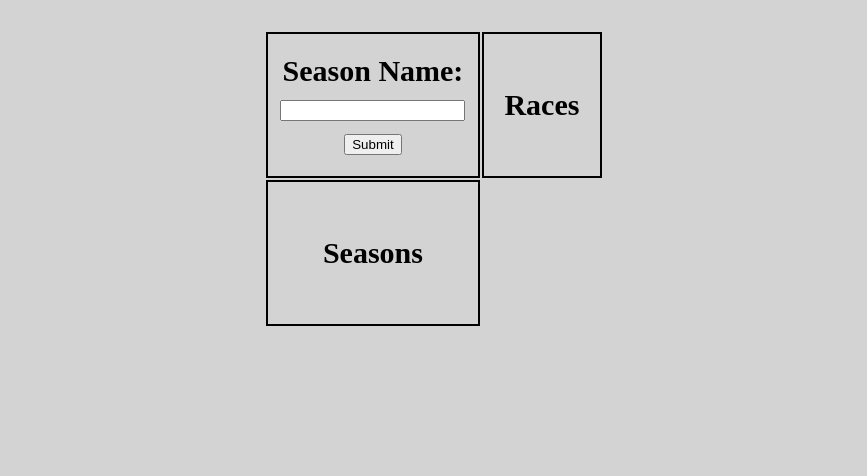
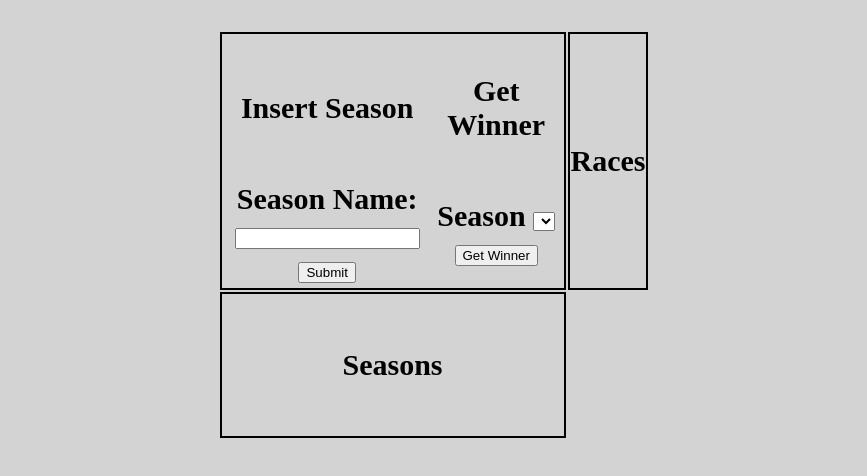
Before and after one commit to DolanLavoie/racing-database, a website: page seasonRacer.html in a window 1280 px wide. Shown: the part 160-636 px from the top of the page, without its empty margins (206-1073 px from the left). Drawn offline with Linux system fonts and the light colour scheme; no server answers.

Commit message:
SeasonFinish

```diff
--- a/seasonRacer.html
+++ b/seasonRacer.html
@@ -7,7 +7,25 @@
 			window.onload = function(){
 				showRaces();
                 showSeasons();
+                seasonChoice();
 			};
+
+            function seasonChoice() {
+                var xhr = new XMLHttpRequest();
+                xhr.open("GET", "http://localhost:3000/getTable?table=Season", true)
+                xhr.setRequestHeader("Content-Type", "application/x-www-form-urlencoded")
+                xhr.onreadystatechange = () => {
+                    if (xhr.readyState == XMLHttpRequest.DONE && xhr.status == 200) {
+                        var data = JSON.parse(xhr.responseText)
+                        var options = "";
+                        for(i in data.recordset){
+                            options += "<option value='"+data.recordset[i].name+"'>"+data.recordset[i].name+"</option>"
+                        }
+                        document.getElementById("pick").innerHTML = options;
+                    }
+                }
+                xhr.send()
+            }
 			function submit(){
                 var xhr = new XMLHttpRequest();
                 var name = document.getElementById("name").value;
@@ -16,9 +34,23 @@
 				xhr.onreadystatechange = () => {
                     if(xhr.readyState == XMLHttpRequest.DONE && xhr.status == 200){
                         showSeasons();
+                        seasonChoice();
                     }
                 }
 				xhr.send();
+            }
+            function winner(){
+                var xhr = new XMLHttpRequest();
+                var name = document.getElementById("pick").value;
+                xhr.open("GET", `http://localhost:3000/findSeasonWinner?season=${name}`, true);
+                xhr.setRequestHeader("Content-Type", "application/x-www-form-urlencoded");
+                xhr.onreadystatechange = () => {
+                    if(xhr.readyState == XMLHttpRequest.DONE && xhr.status == 200){
+                        var data = xhr.responseText;
+                        document.getElementById("won").innerHTML = data;
+                    }
+                }
+                xhr.send();
             }
 			function showSeasons(){
                 var xhr = new XMLHttpRequest();
@@ -80,10 +112,27 @@
 		<table>
 			<tr>
 				<th>
-                    <label for="name">Season Name:</label>
-					<input type="text" id="name">
-                    </br>
-					<button type="button" onclick="submit()">Submit</button>
+                    <table>
+                        <th class="noBorder">Insert Season</th>
+                        <th class="noBorder">Get Winner</th>
+                        <tr>
+                            <td class="noBorder">
+
+                                <label for="name">Season Name:</label>
+                                <input type="text" id="name">
+                                </br>
+                                <button type="button" onclick="submit()">Submit</button>
+                            </td>
+                            <td class="noBorder">
+                                <label for="pick">Season</label>
+                                <select name="pick" id="pick"></select>
+                                </br>
+                                <button type="button" onclick="winner()">Get Winner</button>
+                                </br>
+                                <div id="won"></div>
+                            </td>
+                        </tr>
+                    </table>
                 </th>
 				<th><label for="race">Races</label></br><div id="race"></div></th>
 			</tr>
```
